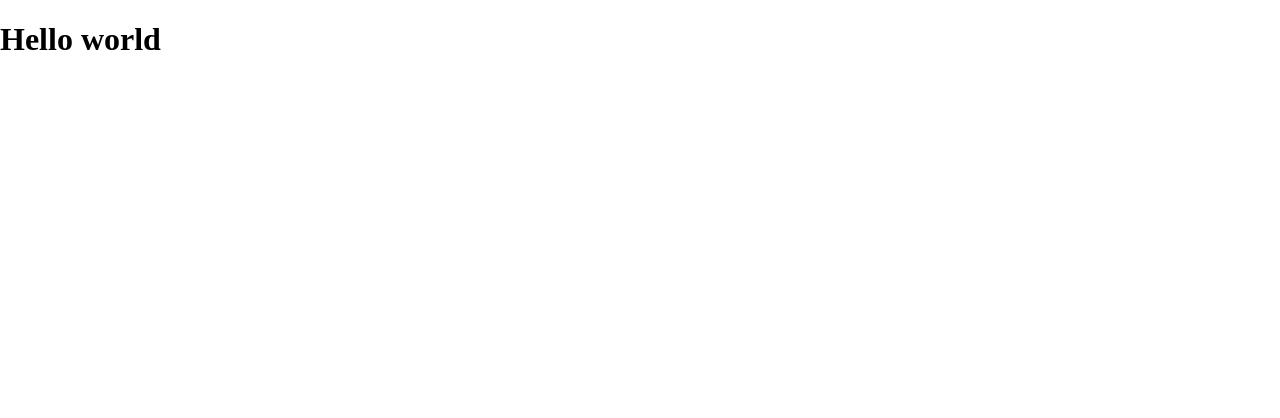
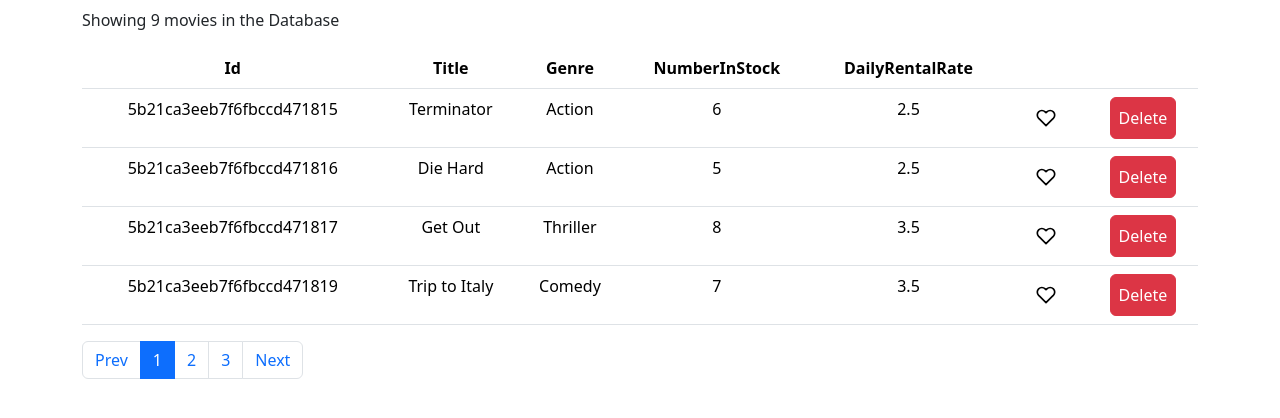
Before and after one commit to the-outlaw-004/react-app, a React (Create React App) app: page / in a window 1280 px wide. Shown: the top 418 px of the page. Built offline with nearby package versions, Linux system fonts and the light colour scheme.

Commit message:
added movies component | pagination and Like common component | paginte function

```diff
--- a/package.json
+++ b/package.json
@@ -3,6 +3,8 @@
   "version": "0.1.0",
   "private": true,
   "dependencies": {
+    "axios": "^1.7.9",
+    "bootstrap": "^5.3.3",
     "cra-template": "1.2.0",
     "react": "^19.0.0",
     "react-dom": "^19.0.0",
--- a/src/App.js
+++ b/src/App.js
@@ -1,5 +1,12 @@
+import Movies from "./compos/Movies";
 function App() {
-  return <h1>Hello world</h1>;
+  return (
+    <>
+      <main className="container my-2">
+        <Movies />
+      </main>
+    </>
+  );
 }
 
 export default App;
--- /dev/null
+++ b/src/compos/Movies.jsx
@@ -0,0 +1,121 @@
+import React, { useEffect, useState } from "react";
+import { getMovies } from "../services/fakeMovieService";
+import Like from "./common/Like";
+import Pagination from "./common/Pagination";
+import { paginate } from "../utils/paginate";
+
+const Movies = () => {
+  const [movies, setMovies] = useState([]);
+  const [pageSize, setPageSize] = useState(4);
+  const [currentPage, setCurrentPage] = useState(1);
+
+  useEffect(() => {
+    function fetchMovies() {
+      const fetchedMovies = getMovies();
+      setMovies(fetchedMovies);
+    }
+    fetchMovies();
+  }, []);
+
+  const handlePageChange = (page) => {
+    setCurrentPage(page);
+  };
+
+  //   const readableDate = (dateString) => {
+  //     const date = new Date(dateString);
+
+  //     return date.toLocaleString("en-US", {
+  //       year: "numeric",
+  //       month: "long",
+  //       day: "numeric",
+  //     });
+  //   };
+
+  const handleDelete = (id) => {
+    setMovies(movies.filter((movie) => movie._id !== id));
+  };
+
+  const handleLike = (id) => {
+    setMovies(
+      movies.map((m) => {
+        return m._id === id ? { ...m, isLiked: !m.isLiked } : m;
+      })
+    );
+  };
+
+  const labels = ["id", "title", "genre", "numberInStock", "dailyRentalRate"];
+
+  const paginatedMovies = paginate(movies, currentPage, pageSize);
+
+  return (
+    <div className="">
+      {movies.length > 0 ? (
+        <p>
+          Showing
+          {movies.length > 1
+            ? " " + movies.length + " movies "
+            : " " + movies.length + " movie "}
+          in the Database
+        </p>
+      ) : (
+        <p>There are no movies in the Database</p>
+      )}
+      {movies.length > 0 && (
+        <table className="table">
+          <thead>
+            <tr>
+              {labels.length > 0 &&
+                labels.map((key) => (
+                  <th
+                    className="text-capitalize text-center border-b-3"
+                    key={key}
+                  >
+                    {key}
+                  </th>
+                ))}
+              <th></th>
+              <th></th>
+            </tr>
+          </thead>
+          <tbody>
+            {paginatedMovies.length > 0 &&
+              paginatedMovies.map((movie) => (
+                <tr key={movie._id}>
+                  <td className="text-center">{movie._id}</td>
+                  <td className="text-center">{movie.title}</td>
+                  <td className="text-center">{movie.genre.name}</td>
+                  <td className="text-center">{movie.numberInStock}</td>
+                  <td className="text-center">{movie.dailyRentalRate}</td>
+                  <td className="text-center">
+                    <Like movie={movie} onLike={() => handleLike(movie._id)} />
+                  </td>
+                  <td className="text-center">
+                    <button
+                      className="btn btn-danger p-2 rounded"
+                      onClick={() => handleDelete(movie._id)}
+                    >
+                      Delete
+                    </button>
+                  </td>
+                  {/* <td className="text-center">
+                  {
+                    //   readableDate(movie.publishDate) ||
+                    readableDate(movies[0].publishDate)
+                  }
+                </td> */}
+                </tr>
+              ))}
+          </tbody>
+        </table>
+      )}
+      <Pagination
+        itemsCount={movies.length}
+        pageSize={pageSize}
+        onPageChange={handlePageChange}
+        currentPage={currentPage}
+      />
+    </div>
+  );
+};
+
+export default Movies;
--- /dev/null
+++ b/src/compos/common/Like.jsx
@@ -0,0 +1,21 @@
+import React from "react";
+
+const Like = ({ movie, onLike }) => {
+  return (
+    <button className="btn btn-link text-black" onClick={onLike}>
+      <svg
+        style={{ height: "20px", width: "20px" }}
+        viewBox="0 0 24 24"
+        fill={movie.isLiked === true ? "currentColor" : "none"}
+        stroke="currentColor"
+        strokeWidth="2"
+        strokeLinecap="round"
+        strokeLinejoin="round"
+      >
+        <path d="M20.84 4.61a5.5 5.5 0 0 0-7.78 0L12 5.67l-1.06-1.06a5.5 5.5 0 0 0-7.78 7.78l1.06 1.06L12 21.23l7.78-7.78 1.06-1.06a5.5 5.5 0 0 0 0-7.78z" />
+      </svg>
+    </button>
+  );
+};
+
+export default Like;
--- /dev/null
+++ b/src/compos/common/Pagination.jsx
@@ -0,0 +1,47 @@
+import React from "react";
+
+const Pagination = ({ itemsCount, pageSize, onPageChange, currentPage }) => {
+  //   const [active, setActive] = useState(1);
+  console.log(itemsCount, pageSize);
+  const pages = Math.ceil(itemsCount / pageSize);
+  console.log(pages);
+  if (pages === 1) return null;
+  const array = Array.from({ length: pages }, (v, i) => i + 1);
+  return (
+    <nav>
+      <ul className="pagination">
+        <li
+          key="previous"
+          className="page-item"
+          onClick={() => {
+            onPageChange(currentPage > 1 ? currentPage - 1 : currentPage);
+          }}
+        >
+          <button className="page-link">Prev</button>
+        </li>
+        {array.map((item) => (
+          <li
+            key={item}
+            className={`page-item ${currentPage === item && "active"}`}
+            onClick={() => {
+              onPageChange(item);
+            }}
+          >
+            <button className="page-link">{item}</button>
+          </li>
+        ))}
+        <li
+          key="next"
+          className="page-item"
+          onClick={() => {
+            onPageChange(currentPage < pages ? currentPage + 1 : currentPage);
+          }}
+        >
+          <button className="page-link">Next</button>
+        </li>
+      </ul>
+    </nav>
+  );
+};
+
+export default Pagination;
--- a/src/index.css
+++ b/src/index.css
@@ -1,4 +1,5 @@
 body {
   margin: 0;
   padding: 0;
+  font-family: sans-serif;
 }
--- a/src/index.js
+++ b/src/index.js
@@ -2,6 +2,7 @@ import React from "react";
 import ReactDOM from "react-dom/client";
 import "./index.css";
 import App from "./App";
+import "bootstrap/dist/css/bootstrap.css";
 
 const root = ReactDOM.createRoot(document.getElementById("root"));
 root.render(
--- /dev/null
+++ b/src/services/fakeGenreService.js
@@ -0,0 +1,9 @@
+export const genres = [
+  { _id: "5b21ca3eeb7f6fbccd471818", name: "Action" },
+  { _id: "5b21ca3eeb7f6fbccd471814", name: "Comedy" },
+  { _id: "5b21ca3eeb7f6fbccd471820", name: "Thriller" }
+];
+
+export function getGenres() {
+  return genres.filter(g => g);
+}
--- /dev/null
+++ b/src/services/fakeMovieService.js
@@ -0,0 +1,97 @@
+import * as genresAPI from "./fakeGenreService";
+
+const movies = [
+  {
+    _id: "5b21ca3eeb7f6fbccd471815",
+    title: "Terminator",
+    genre: { _id: "5b21ca3eeb7f6fbccd471818", name: "Action" },
+    numberInStock: 6,
+    dailyRentalRate: 2.5,
+    publishDate: "2024-01-03T19:04:28.809Z"
+  },
+  {
+    _id: "5b21ca3eeb7f6fbccd471816",
+    title: "Die Hard",
+    genre: { _id: "5b21ca3eeb7f6fbccd471818", name: "Action" },
+    numberInStock: 5,
+    dailyRentalRate: 2.5
+  },
+  {
+    _id: "5b21ca3eeb7f6fbccd471817",
+    title: "Get Out",
+    genre: { _id: "5b21ca3eeb7f6fbccd471820", name: "Thriller" },
+    numberInStock: 8,
+    dailyRentalRate: 3.5
+  },
+  {
+    _id: "5b21ca3eeb7f6fbccd471819",
+    title: "Trip to Italy",
+    genre: { _id: "5b21ca3eeb7f6fbccd471814", name: "Comedy" },
+    numberInStock: 7,
+    dailyRentalRate: 3.5
+  },
+  {
+    _id: "5b21ca3eeb7f6fbccd47181a",
+    title: "Airplane",
+    genre: { _id: "5b21ca3eeb7f6fbccd471814", name: "Comedy" },
+    numberInStock: 7,
+    dailyRentalRate: 3.5
+  },
+  {
+    _id: "5b21ca3eeb7f6fbccd47181b",
+    title: "Wedding Crashers",
+    genre: { _id: "5b21ca3eeb7f6fbccd471814", name: "Comedy" },
+    numberInStock: 7,
+    dailyRentalRate: 3.5
+  },
+  {
+    _id: "5b21ca3eeb7f6fbccd47181e",
+    title: "Gone Girl",
+    genre: { _id: "5b21ca3eeb7f6fbccd471820", name: "Thriller" },
+    numberInStock: 7,
+    dailyRentalRate: 4.5
+  },
+  {
+    _id: "5b21ca3eeb7f6fbccd47181f",
+    title: "The Sixth Sense",
+    genre: { _id: "5b21ca3eeb7f6fbccd471820", name: "Thriller" },
+    numberInStock: 4,
+    dailyRentalRate: 3.5
+  },
+  {
+    _id: "5b21ca3eeb7f6fbccd471821",
+    title: "The Avengers",
+    genre: { _id: "5b21ca3eeb7f6fbccd471818", name: "Action" },
+    numberInStock: 7,
+    dailyRentalRate: 3.5
+  }
+];
+
+export function getMovies() {
+  return movies;
+}
+
+export function getMovie(id) {
+  return movies.find(m => m._id === id);
+}
+
+export function saveMovie(movie) {
+  let movieInDb = movies.find(m => m._id === movie._id) || {};
+  movieInDb.name = movie.name;
+  movieInDb.genre = genresAPI.genres.find(g => g._id === movie.genreId);
+  movieInDb.numberInStock = movie.numberInStock;
+  movieInDb.dailyRentalRate = movie.dailyRentalRate;
+
+  if (!movieInDb._id) {
+    movieInDb._id = Date.now();
+    movies.push(movieInDb);
+  }
+
+  return movieInDb;
+}
+
+export function deleteMovie(id) {
+  let movieInDb = movies.find(m => m._id === id);
+  movies.splice(movies.indexOf(movieInDb), 1);
+  return movieInDb;
+}
--- /dev/null
+++ b/src/utils/paginate.js
@@ -0,0 +1,4 @@
+export function paginate(items, pageNumber, pageSize) {
+  const startIndex = (pageNumber - 1) * pageSize;
+  return [...items].splice(startIndex, pageSize);
+}
```
Also changed, not shown: 2 other files (tests, documents, lock files or other folders).
